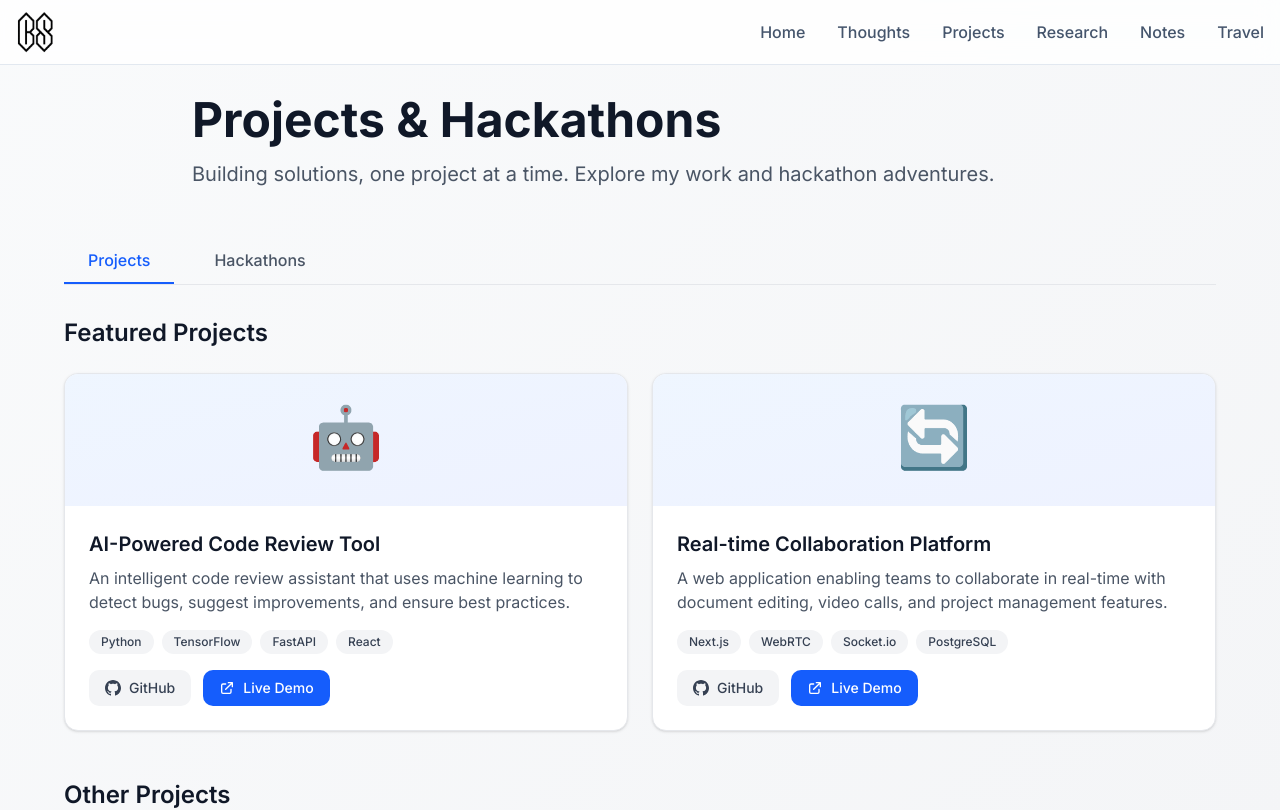
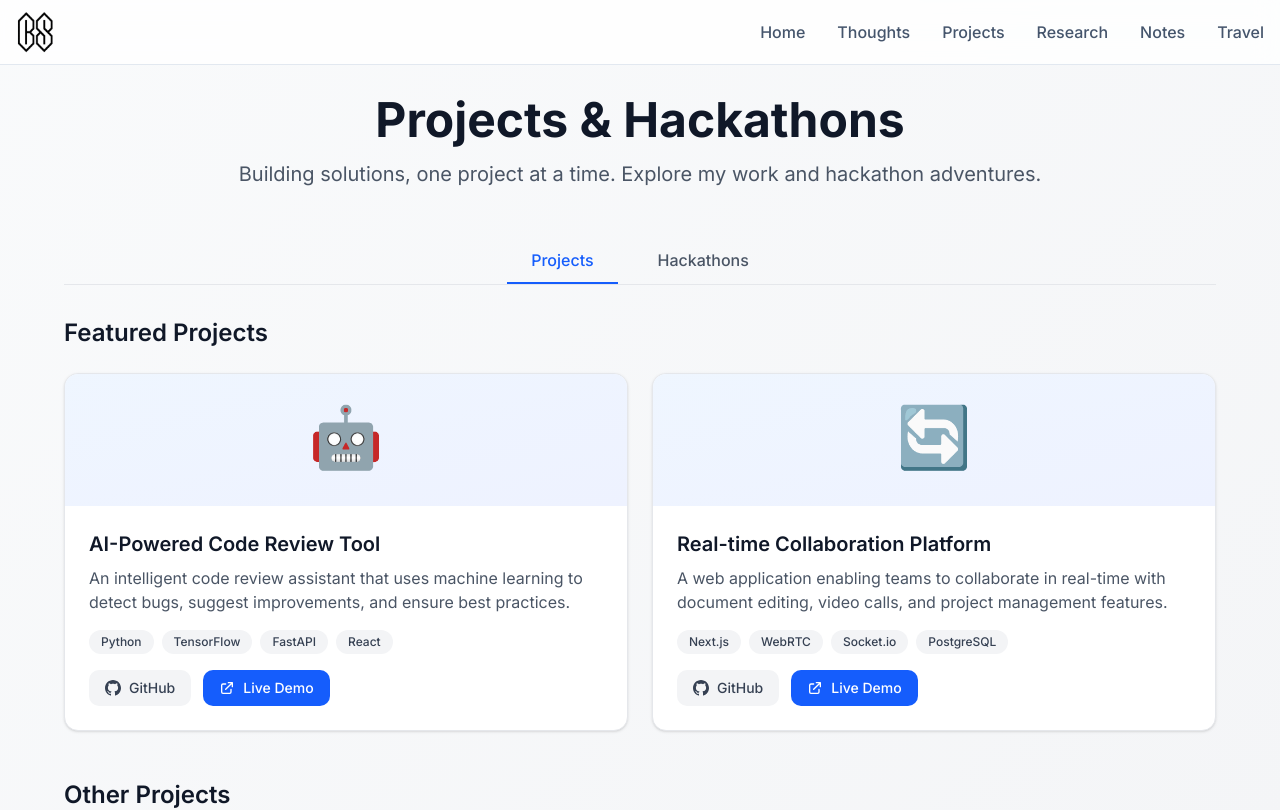
Before and after one commit to csking101/website, a Next.js app in the folder my-portfolio/: page /projects in a window 1280 px wide. Shown: the top 810 px of the page. Built offline with nearby package versions, Linux system fonts and the light colour scheme.

Commit message:
Update Projects Alignment

```diff
--- a/my-portfolio/app/projects/page.tsx
+++ b/my-portfolio/app/projects/page.tsx
@@ -96,7 +96,7 @@ export default function ProjectsPage() {
     <div className="min-h-screen bg-gradient-to-br from-gray-50 to-gray-100">
       <div className="container mx-auto px-4 pt-24 pb-20">
         {/* Header */}
-        <div className="max-w-4xl mx-auto mb-12">
+        <div className=" mx-auto mb-12 flex-col items-center text-center">
           <h1 className="text-4xl md:text-5xl font-bold text-gray-900 mb-4">
             Projects & Hackathons
           </h1>
@@ -107,7 +107,7 @@ export default function ProjectsPage() {
 
         {/* Tabs */}
         <div className="max-w-6xl mx-auto mb-8">
-          <div className="flex gap-4 border-b border-gray-200">
+          <div className="flex gap-4 border-b border-gray-200 justify-center">
             <button
               onClick={() => setActiveTab('projects')}
               className={`px-6 py-3 font-medium transition-colors relative ${
```
